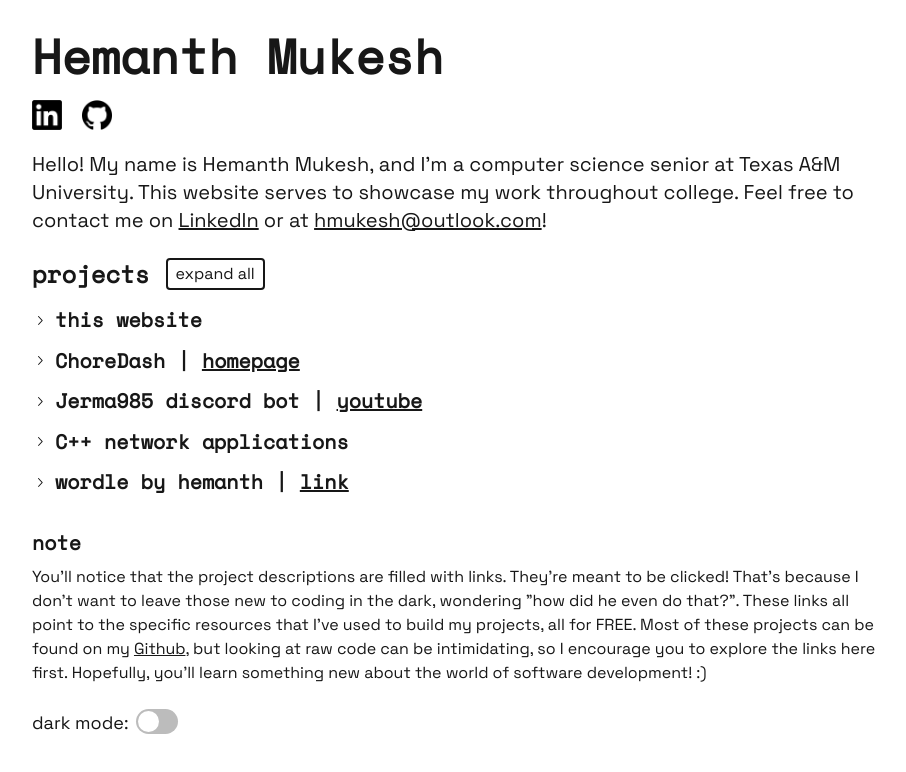
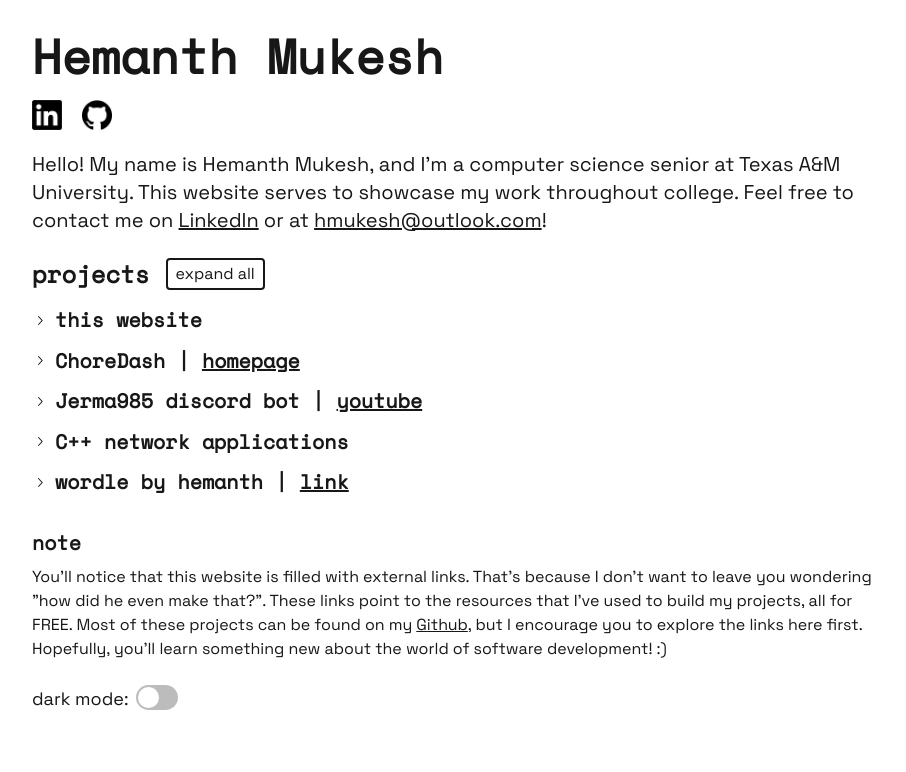
Before and after one commit to hmukesh5/hmukesh5.github.io, a React (Vite) app: page / in a window 1280 px wide. Shown: the top 772 px of the page, without its empty margins (184-1090 px from the left). Built offline with nearby package versions, Linux system fonts and the light colour scheme.

Commit message:
shorter note

```diff
--- a/src/App.tsx
+++ b/src/App.tsx
@@ -208,10 +208,10 @@ function App() {
                 </div>
                 <div className="text-sm sm:text-base font-body">
                     <p>
-                        You'll notice that the project descriptions are filled with links. They're meant to be clicked!
-                        That's because I don't want to leave those new to coding in the dark, wondering "how did he even do that?".
-                        These links all point to the specific resources that I've used to build my projects, all for FREE.
-                        Most of these projects can be found on my {githubLink}, but looking at raw code can be intimidating, so
+                        You'll notice that this website is filled with external links.
+                        That's because I don't want to leave you wondering "how did he even make that?".
+                        These links point to the resources that I've used to build my projects, all for FREE.
+                        Most of these projects can be found on my {githubLink}, but
                         I encourage you to explore the links here first.
                         Hopefully, you'll learn something new about the world of software development! :)
                     </p>
```
